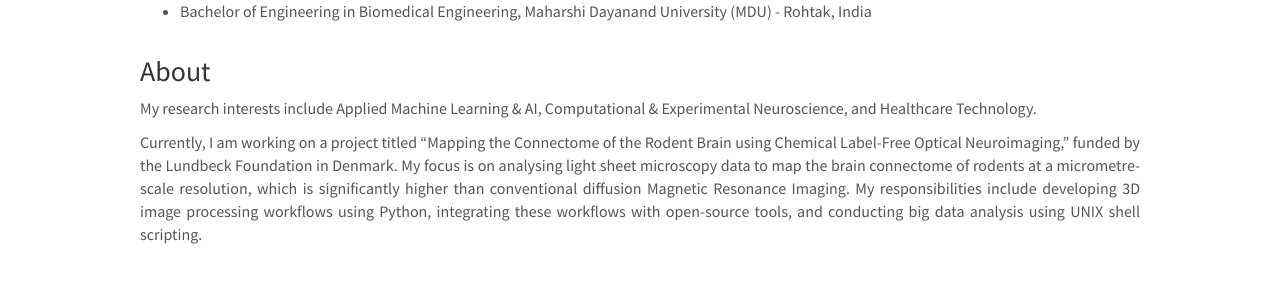
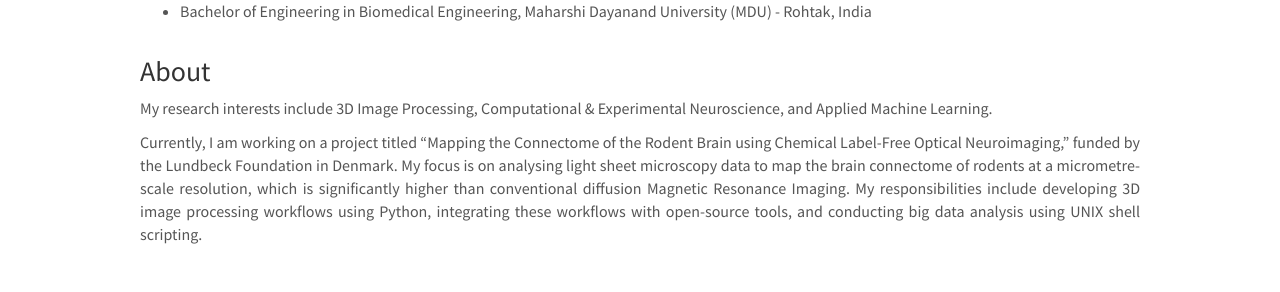
Before and after one commit to MaP-science/MaPWebsite, a Jekyll site: the page built from _pages/team/_posts/2024-01-01-piyush.md, in a window 1280 px wide and 1250 px high. Shown: the part 731-1023 px from the top of the window. Built offline with Jekyll 4.4.1, drawn with Linux system fonts in a browser that asks for light colours; nearby versions of some CDN libraries; a style sheet for code colours, icons or effects is not loaded.

Commit message:
Update 2024-01-01-piyush.md

```diff
--- a/_pages/team/_posts/2024-01-01-piyush.md
+++ b/_pages/team/_posts/2024-01-01-piyush.md
@@ -20,6 +20,6 @@ education:
  - Bachelor of Engineering in Biomedical Engineering, Maharshi Dayanand University (MDU) - Rohtak, India
 ---
 
-My research interests include Applied Machine Learning & AI, Computational & Experimental Neuroscience, and Healthcare Technology.
+My research interests include 3D Image Processing, Computational & Experimental Neuroscience, and Applied Machine Learning.
 
 Currently, I am working on a project titled "Mapping the Connectome of the Rodent Brain using Chemical Label-Free Optical Neuroimaging," funded by the Lundbeck Foundation in Denmark. My focus is on analysing light sheet microscopy data to map the brain connectome of rodents at a micrometre-scale resolution, which is significantly higher than conventional diffusion Magnetic Resonance Imaging. My responsibilities include developing 3D image processing workflows using Python, integrating these workflows with open-source tools, and conducting big data analysis using UNIX shell scripting.
```
